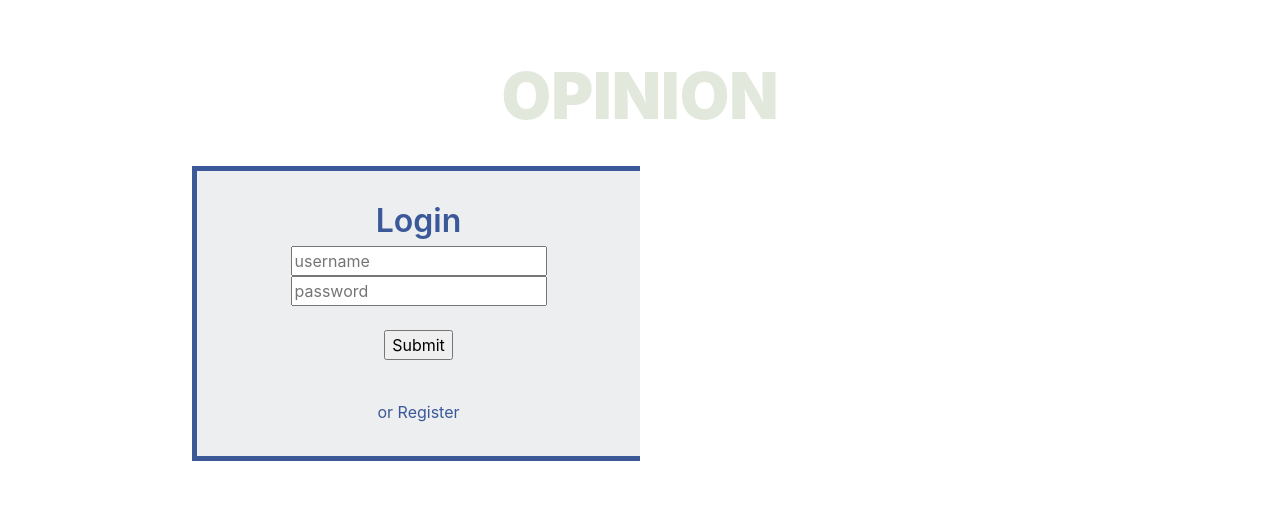
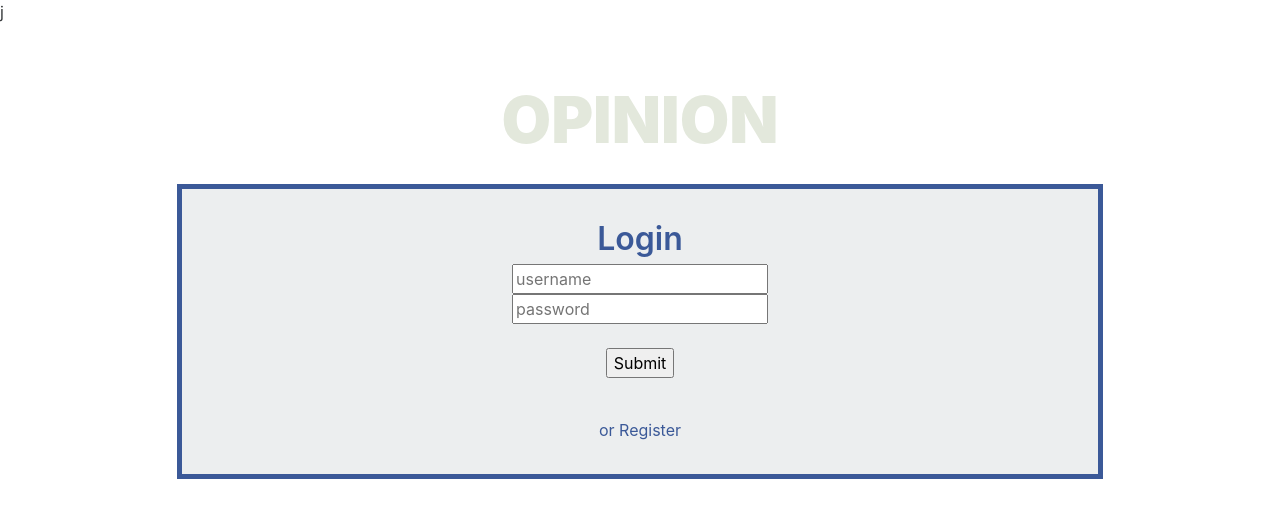
Before and after one commit to ethancohn/opinionator, a PHP site: page / in a window 1280 px wide. Shown: the top 518 px of the page. Run offline with PHP 8.4, Linux system fonts and the light colour scheme.

Commit message:
looks good now

```diff
--- a/index.php
+++ b/index.php
@@ -1,4 +1,4 @@
-<?php
+j<?php
 
     require 'database.php';
 
@@ -61,8 +61,8 @@
         <a class="link link--nukun" href="#">Op<span>ini</span>on</a>
         <div class="container">
             <div class="row">
-                <div class="col-sm-6 ">
-                    <div class="jumbotron" id="msg">
+                <div class="row">
+                    <div class="jumbotron" id="receive">
                         <h1>Login</h1>
                         <form action="index.php" method="POST">
 							<input type="text" placeholder="username" name="username"> <br>
```
Also changed, not shown: register.php (+5 -5 lines).
